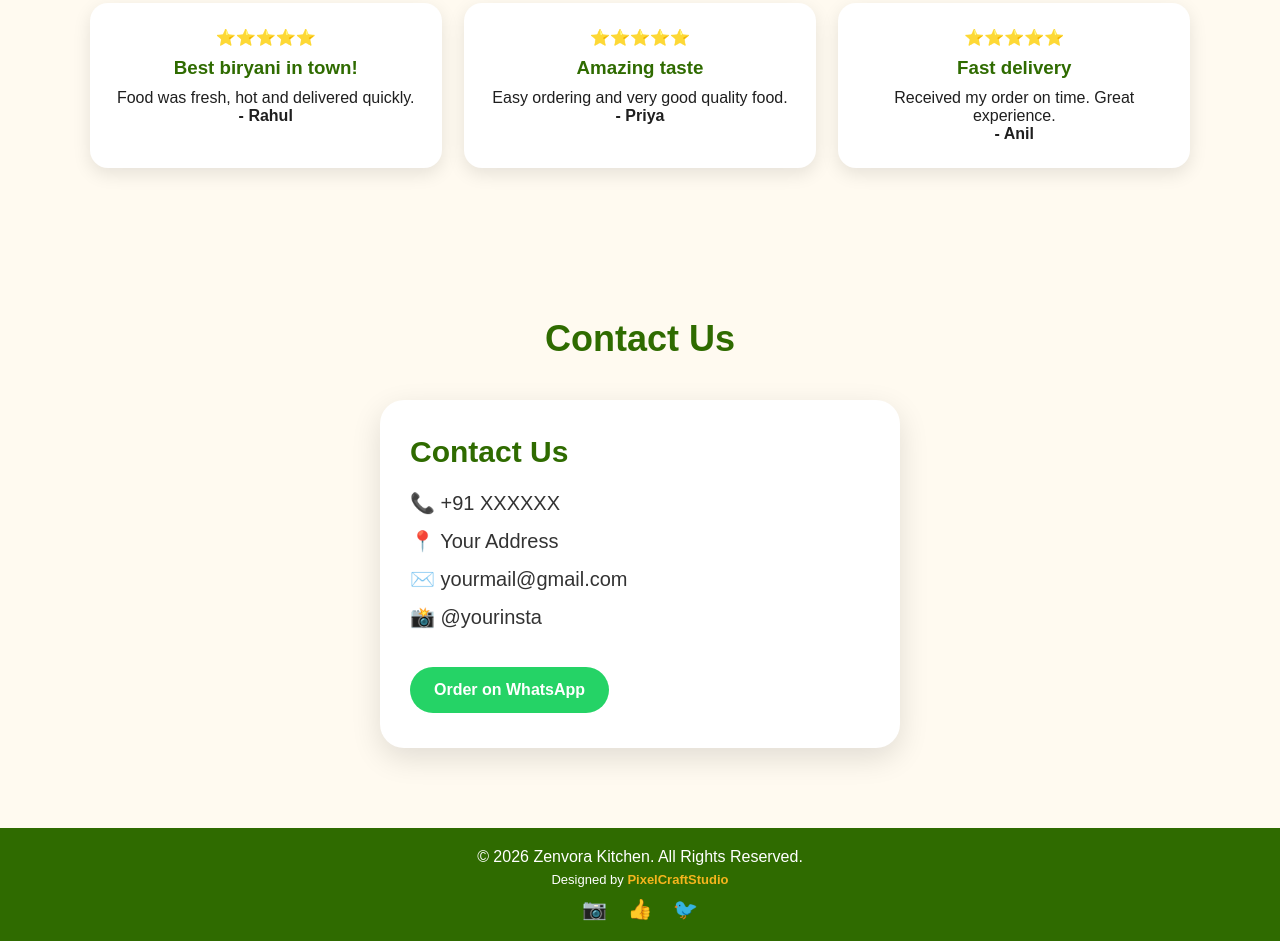
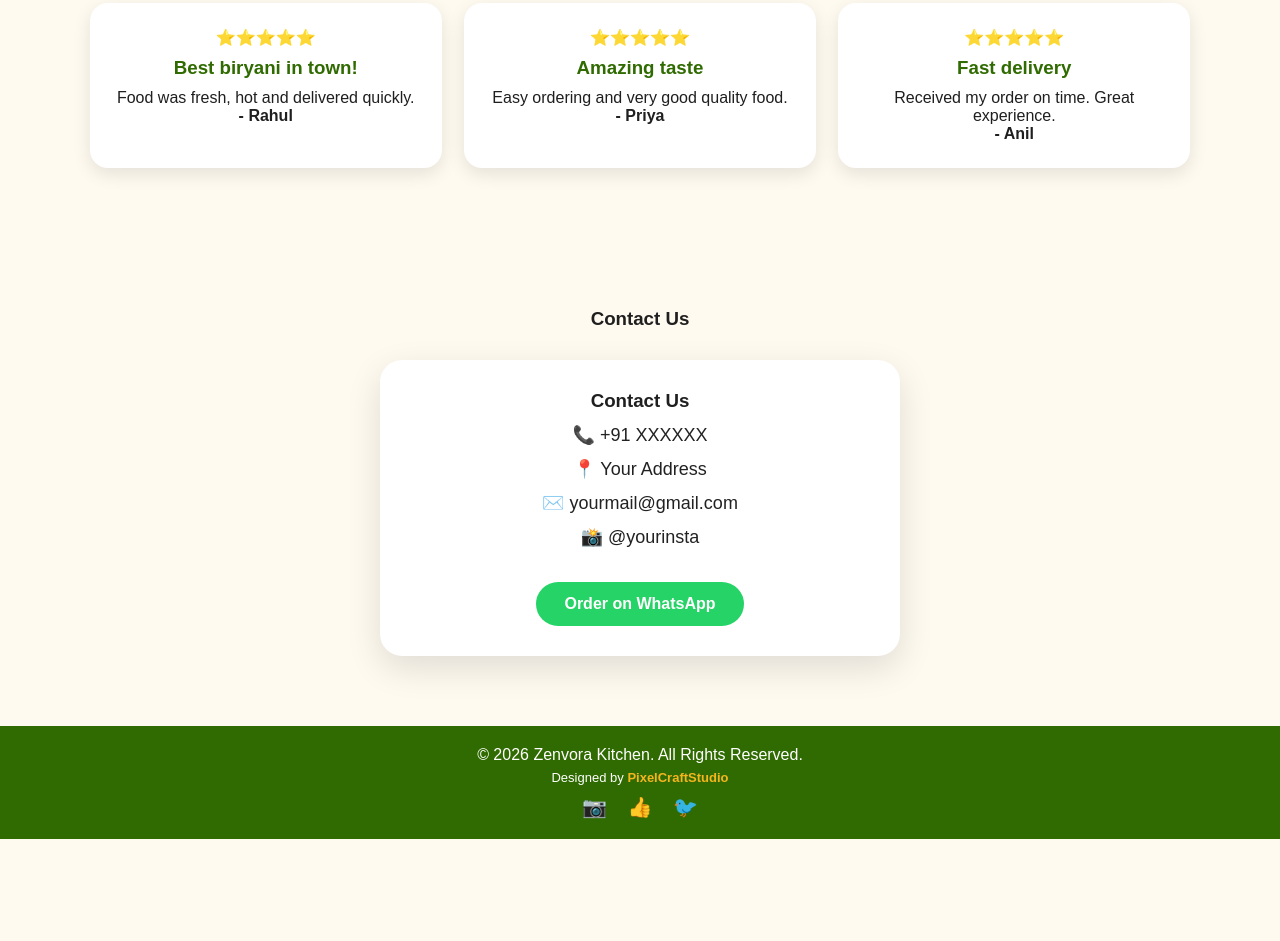
Before and after one commit to GATTUDEEPTHI2/zenvora-kitchen, a website: page public/index.html in a window 1280 px wide. Shown: the part 6514-7455 px from the top of the page. After the commit the page ends 7353 px from the top, so only its background shows below. Drawn offline with Linux system fonts and the light colour scheme.

Commit message:
Update demo contact section

```diff
--- a/public/index.html
+++ b/public/index.html
@@ -194,7 +194,7 @@
 
   <!-- CONTACT -->
   <section id="contact">
-    <h2 class="section-title">Contact Us</h2>
+    <h3>Contact Us</h3>
 
     <div class="contact-info">
       <h3>Contact Us</h3>
--- a/public/style.css
+++ b/public/style.css
@@ -958,45 +958,37 @@ footer {
 }
 
 #contact {
-  padding: 80px 20px;
+  padding: 70px 20px;
   text-align: center;
 }
 
 .contact-info {
   max-width: 520px;
-  margin: 40px auto 0;
-  background: white;
-  padding: 35px 30px;
-  border-radius: 24px;
-  box-shadow: 0 10px 30px rgba(0,0,0,0.12);
-  text-align: left;
-}
-
-.contact-info h3 {
-  font-size: 30px;
-  color: #2f6b00;
-  margin-bottom: 22px;
+  margin: 30px auto 0;
+  background: #ffffff;
+  padding: 30px;
+  border-radius: 22px;
+  box-shadow: 0 12px 35px rgba(0,0,0,0.12);
+  text-align: center;
 }
 
 .contact-info p {
-  font-size: 20px;
-  margin: 14px 0;
-  color: #333;
+  font-size: 18px;
+  margin: 12px 0;
+  color: #222;
 }
 
 .contact-btn {
   display: inline-block;
-  margin-top: 24px;
+  margin-top: 22px;
   background: #25d366;
   color: white;
-  padding: 14px 24px;
+  padding: 13px 28px;
   border-radius: 999px;
   text-decoration: none;
   font-weight: 700;
-  transition: 0.3s ease;
 }
 
 .contact-btn:hover {
-  transform: translateY(-3px);
   background: #1ebe5d;
 }
```
